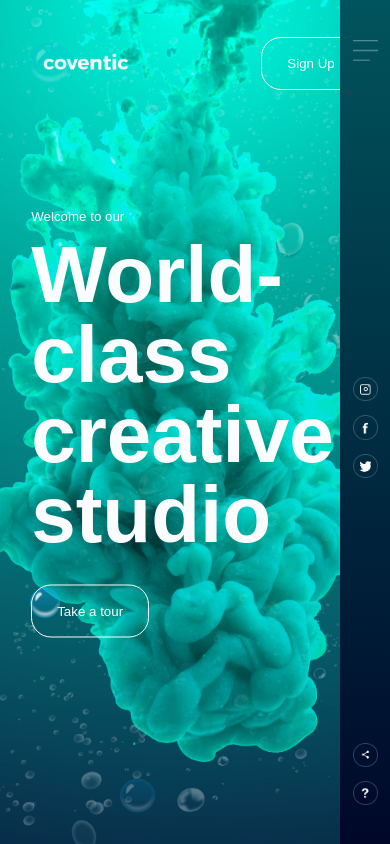
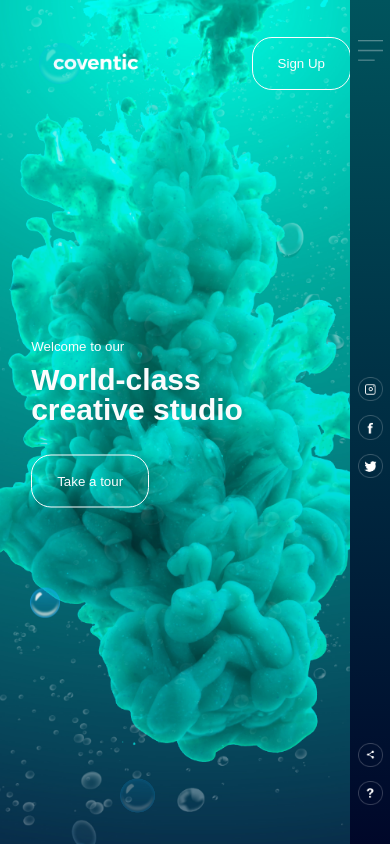
Before and after one commit to Victoria240/Animated-Website, a plain HTML site: page index.html in a window 390 px wide. Drawn offline with Linux system fonts and the light colour scheme.

Commit message:
Mobile responsive view

```diff
--- a/index.html
+++ b/index.html
@@ -11,7 +11,7 @@
   <div class="hero">
       <div class="navbar">
          <img src="images/logo.png" class="logo">
-         <button type="button">Sign Up</button>
+         <button type="button" class="signup">Sign Up</button>
       </div>
       <div class="content">
       	<small>Welcome to our</small>
--- a/styles.css
+++ b/styles.css
@@ -138,3 +138,65 @@ h1{
    		width: 50px;
    		animation-delay:10s ;
    	}
+
+
+@media(max-width: 500px){
+ h1{
+	font-size: 30px;
+	margin: 10px 0 30px;
+	line-height: 30px;
+ }
+.side-bar{
+	width: 50px;
+	height: 100vh;
+	background: linear-gradient(#00545d, #000729);
+	position: absolute;
+	top: 0;
+	right: 0;
+}
+.navbar{
+	width: 80%;
+	height: 15%;
+	margin: auto;
+	display: flex;
+	align-items: center;
+	justify-content: space-between;
+}
+
+.side-bar{
+	width: 40px;
+	height: 100vh;
+	background: linear-gradient(#00545d, #000729);
+	position: absolute;
+	top: 0;
+	right: 0;
+}
+.menu{
+	display: block;
+	width: 25px;
+	margin: 40px auto 0;
+	cursor: pointer;
+}
+.social-links img,.useful-links img{
+	width: 25px;
+	margin: 5px auto;
+	cursor: pointer;
+	padding-right: 10px;
+}
+/*.social-links{
+	width: 50px;
+	text-align: center;
+	position: absolute;
+	top: 50%;
+	transform: translateY(-50px);
+}*//*
+
+.useful-links{
+	width: 50px;
+	text-align: center;
+	position: absolute;
+	bottom: 30px;*/
+}
+
+
+}
```
